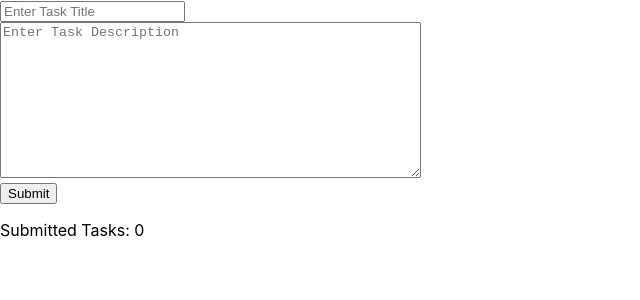
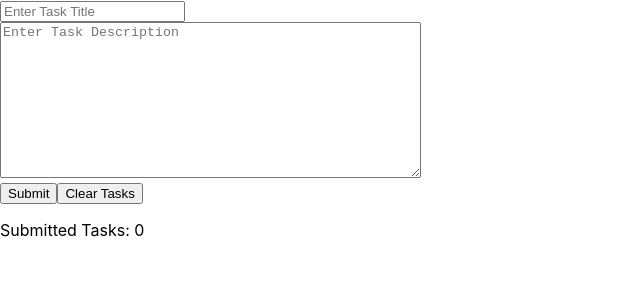
Before and after one commit to nepoz/planner, a React (Create React App) app: page / in a window 1280 px wide. Shown: the top 300 px of the page, without its empty margins (0-640 px from the left). Built offline with nearby package versions, Linux system fonts and the light colour scheme.

Commit message:
Add clear tasks button to reset state

```diff
--- a/src/App.js
+++ b/src/App.js
@@ -55,6 +55,9 @@ const TaskInput = (props) => {
   const handleSubmission = () => {
     setSubmitted(submitted + 1)
   }
+  const handleRemoval = () => {
+    setSubmitted(0)
+  }
   return (
     <div>
       <div id="TaskTitle">
@@ -63,8 +66,12 @@ const TaskInput = (props) => {
       <div id="TaskDescription">
         <DescriptionInput />
       </div>
-      <button onClick={handleSubmission}>Submit</button>
-      <p>Submitted Tasks: {submitted}</p>
+
+      <div id="buttons">
+        <button onClick={handleSubmission}>Submit</button>
+        <button onClick={handleRemoval}>Clear Tasks</button>
+        <p>Submitted Tasks: {submitted}</p>
+      </div>
     </div>
 
   )
```
